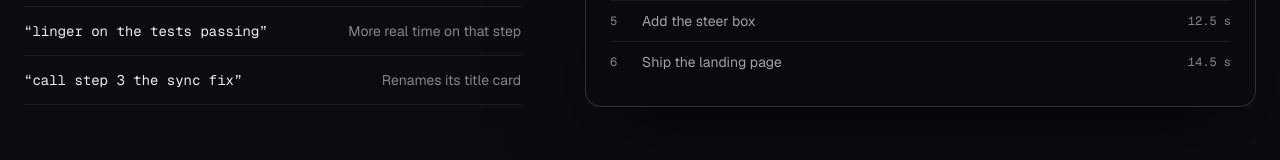
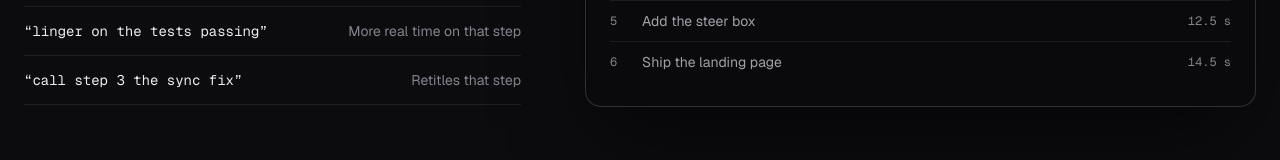
Before and after one commit to TejasThange3/buildreel, a Next.js app: page / in a window 1280 px wide. Shown: the part 2481-2641 px from the top of the page. Built offline with nearby package versions, Linux system fonts and the light colour scheme.

Commit message:
fix(ui): match landing copy to what the overlay and titles do
At most three tool chips show at once, and a step title appears on its review segment, not a card.

```diff
--- a/src/ui/landing/CutDiagram.tsx
+++ b/src/ui/landing/CutDiagram.tsx
@@ -44,7 +44,7 @@ function band(rawFrom: number, rawTo: number, reelFrom: number, reelTo: number)
 const PARTS: { mode: Segment["mode"]; value: string; label: string; text: string }[] = [
   { mode: "card", value: "2.5 s", label: "Title", text: 'Opens on "How I built it"' },
   { mode: "hold", value: "5 s", label: "Prompt", text: "Your prompt, as you dictated it" },
-  { mode: "fast", value: "532x", label: "Agent", text: "26 min of work, every tool call shown" },
+  { mode: "fast", value: "532x", label: "Agent", text: "26 min of work, with its tool calls" },
   {
     mode: "real",
     value: "1x",
--- a/src/ui/landing/SteerSection.tsx
+++ b/src/ui/landing/SteerSection.tsx
@@ -6,7 +6,7 @@ const EXAMPLES = [
   { said: "keep the step where export worked", does: "Pins step 4" },
   { said: "skip the setup steps", does: "Drops steps 1 and 2" },
   { said: "linger on the tests passing", does: "More real time on that step" },
-  { said: "call step 3 the sync fix", does: "Renames its title card" },
+  { said: "call step 3 the sync fix", does: "Retitles that step" },
 ];
 
 export function SteerSection() {
```
